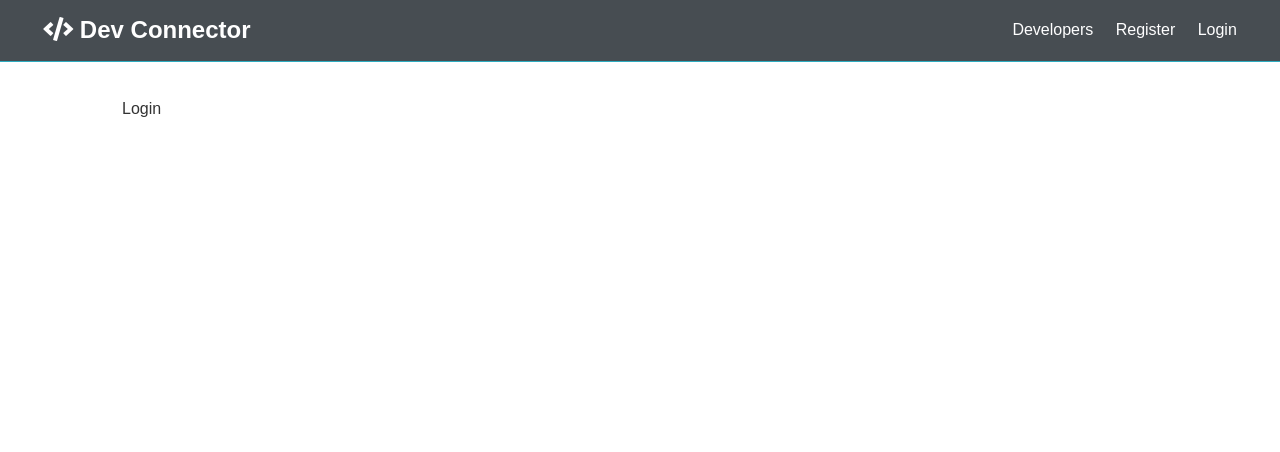
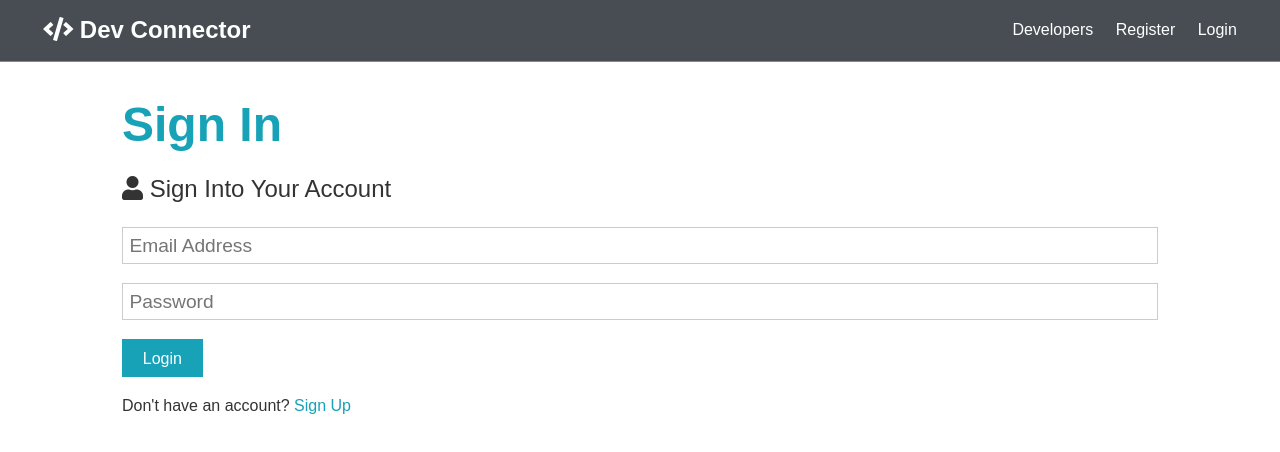
Before and after one commit to RedStewart/Dev-Connector, a React (Create React App) app in the folder client/: page /login in a window 1280 px wide. Shown: the top 452 px of the page. Built offline with nearby package versions, Linux system fonts and the light colour scheme; the HTML template or start-up script is replaced by a standard one.

Commit message:
Login form UI created

```diff
--- a/client/src/components/auth/Login.js
+++ b/client/src/components/auth/Login.js
@@ -1,7 +1,58 @@
-import React from 'react';
+import React, { Fragment, useState } from 'react';
+import { Link } from 'react-router-dom';
 
 const Login = () => {
-  return <div>Login</div>;
+  const [formData, setFormData] = useState({
+    email: '',
+    password: ''
+  });
+
+  const { email, password } = formData;
+
+  const onChange = e =>
+    setFormData({ ...formData, [e.target.name]: e.target.value });
+
+  const onSubmit = async e => {
+    e.preventDefault();
+
+    console.log('Success');
+  };
+
+  return (
+    <Fragment>
+      <h1 className='large text-primary'>Sign In</h1>
+      <p className='lead'>
+        <i className='fas fa-user' /> Sign Into Your Account
+      </p>
+      <form className='form' onSubmit={e => onSubmit(e)}>
+        <div className='form-group'>
+          <input
+            type='email'
+            placeholder='Email Address'
+            name='email'
+            value={email}
+            onChange={e => onChange(e)}
+            required
+          />
+        </div>
+        <div className='form-group'>
+          <input
+            type='password'
+            placeholder='Password'
+            name='password'
+            minLength='6'
+            value={password}
+            onChange={e => onChange(e)}
+          />
+        </div>
+
+        <input type='submit' className='btn btn-primary' value='Login' />
+      </form>
+      <p className='my-1'>
+        Don't have an account? <Link to='/register'>Sign Up</Link>
+      </p>
+    </Fragment>
+  );
 };
 
 export default Login;
--- a/client/src/components/auth/Register.js
+++ b/client/src/components/auth/Register.js
@@ -1,4 +1,5 @@
 import React, { Fragment, useState } from 'react';
+import { Link } from 'react-router-dom';
 
 const Register = () => {
   const [formData, setFormData] = useState({
@@ -13,12 +14,12 @@
   const onChange = e =>
     setFormData({ ...formData, [e.target.name]: e.target.value });
 
-  const onSubmit = e => {
+  const onSubmit = async e => {
     e.preventDefault();
     if (password !== password2) {
       console.log('Password not matching');
     } else {
-      console.log(formData);
+      console.log('Register Success');
     }
   };
 
@@ -76,7 +77,7 @@
         <input type='submit' className='btn btn-primary' value='Register' />
       </form>
       <p className='my-1'>
-        Already have an account? <a href='login.html'>Sign In</a>
+        Already have an account? <Link to='/login'>Sign In</Link>
       </p>
     </Fragment>
   );
```
